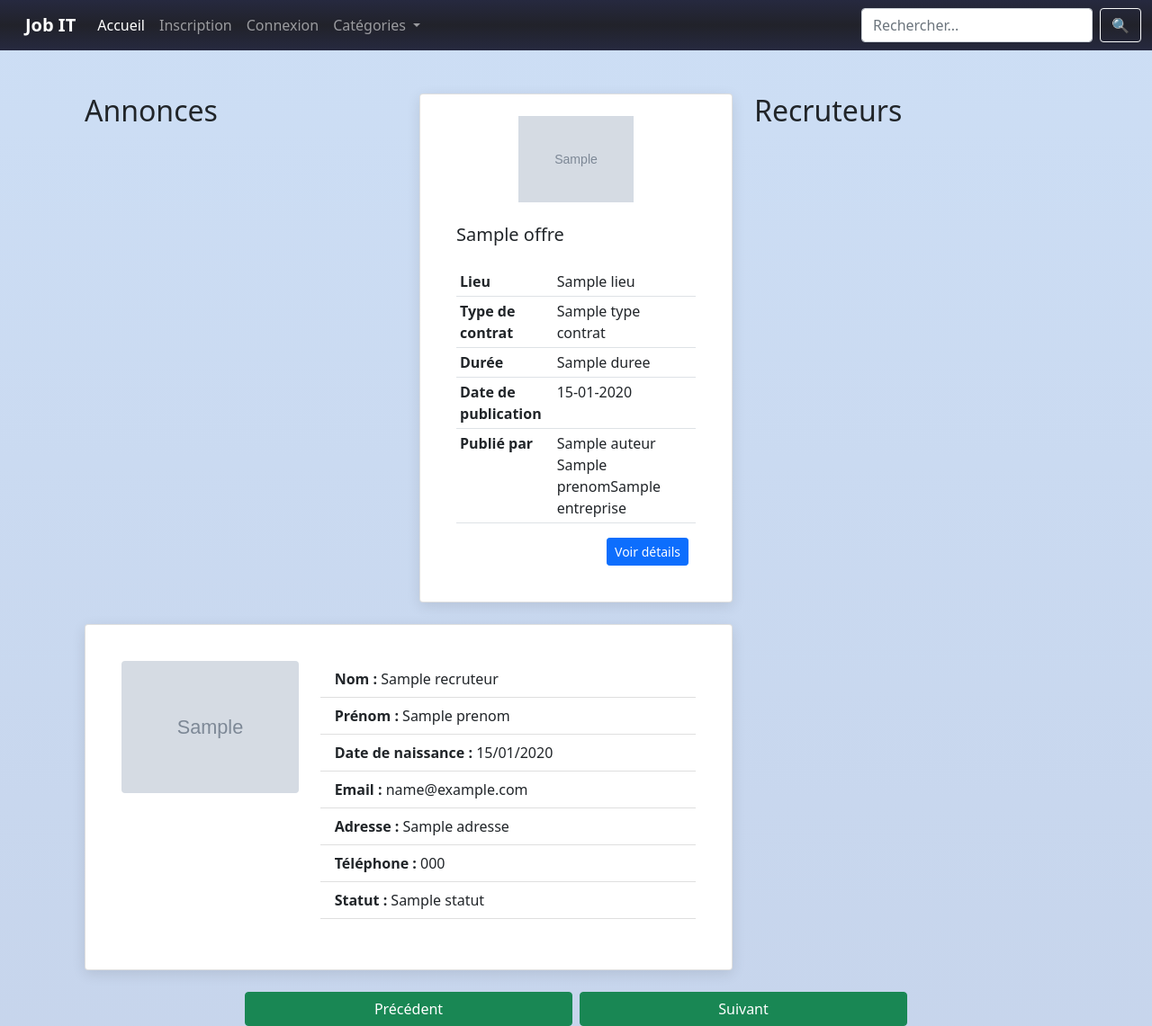
After one commit to BigBearGaz/JobIT, a Symfony app: template templates/offre/search.html.twig in a window 1280 px wide. The commit adds this page. Shown: the whole page at 90% size. Run offline with Twig, Linux system fonts and the light colour scheme; the template is opened without the code that fills it: most values are stand-ins (such as "Sample title", 1, 10 or a date in 2020); grey boxes marked "Sample" are stand-in pictures; style sheets or scripts are compiled from the project's sources; some libraries are stand-ins or nearby versions.

Commit message:
fin weekend

```diff
--- a/assets/duree.js
+++ b/assets/duree.js
@@ -3,6 +3,7 @@ console.log('duree.js');
 
 selecteur = document.querySelector('#offre_type_contrat');
 dureeField = document.querySelector('#offre_duree');
+dureeField.parentElement.style.display = 'none';
 
 selected = 1;
 
--- a/src/Repository/OffreRepository.php
+++ b/src/Repository/OffreRepository.php
@@ -21,15 +21,13 @@ class OffreRepository extends ServiceEntityRepository
         parent::__construct($registry, Offre::class);
     }
 
-    public function searchByTerm($term)
+    public function searchOffre($term)
     {
         return $this->createQueryBuilder('o')
             ->leftJoin('o.Auteur', 'u')
             ->where('o.titre LIKE :term')
             ->orWhere('o.description LIKE :term')
             ->orWhere('o.Lieu LIKE :term')
-            ->orWhere('u.nom LIKE :term')
-            ->orWhere('u.prenom LIKE :term')
             ->setParameter('term', '%' . $term . '%')
             ->getQuery()
             ->getResult();
--- a/templates/offre/_delete_form.html.twig
+++ b/templates/offre/_delete_form.html.twig
@@ -1,4 +1,4 @@
 <form method="post" action="{{ path('app_offre_delete', {'id': offre.id}) }}" onsubmit="return confirm('Are you sure you want to delete this item?');">
     <input type="hidden" name="_token" value="{{ csrf_token('delete' ~ offre.id) }}">
-    <button class="btn btn-danger">Delete</button>
+    <button class="btn btn-danger">Supprimer</button>
 </form>
--- /dev/null
+++ b/templates/offre/search.html.twig
@@ -0,0 +1,137 @@
+{% extends 'base.html.twig' %}
+
+{% block title %}Résultats de Recherche{% endblock %}
+
+{% block body %}
+<div class="container">
+
+
+    <div class="row row-cols-1 row-cols-md-2 row-cols-lg-3 g-4">
+        <h2>Annonces</h2>
+        {% for offre in offres %}
+            <div class="col">
+                <div class="card h-100">
+                    <div class="d-flex">
+                        <img src="{{ asset('uploads/' ~ offre.logo) }}" class="offer-image" alt="{{ offre.titre }}" onerror="this.onerror=null; this.src='https://img.logoipsum.com/321.svg';">
+                        {% include 'partials/etoileFavoris.html.twig' with { 'fromUrl': 'index' } %}
+                    </div>
+                    <div class="card-body d-flex flex-column">
+                        <h5 class="card-title mt-2">{{ offre.titre }}</h5>
+                        <table class="table table-sm mt-3">
+                            <tbody>
+                                <tr>
+                                    <th scope="row">Lieu</th>
+                                    <td>{{ offre.Lieu }}</td>
+                                </tr>
+                                <tr>
+                                    <th scope="row">Type de contrat</th>
+                                    <td>{{ offre.typeContrat.nom }}</td>
+                                </tr>
+                                {% if offre.typeContrat.nom != 'CDI' %}
+                                    <tr>
+                                        <th scope="row">Durée</th>
+                                        <td>{{ offre.duree }}</td>
+                                    </tr>
+                                {% endif %}
+                                <tr>
+                                    <th scope="row">Date de publication</th>
+                                    <td>{{ offre.datePublication ? offre.datePublication|date('d-m-Y') : 'N/A' }}</td>
+                                </tr>
+                                <tr>
+                                    <th scope="row">Publié par</th>
+                                    <td>{{ offre.auteur.nom }} {{ offre.auteur.prenom }}{{ offre.auteur.entreprise }}</td>
+                                </tr>
+                                {% if offre.datePublication != offre.dateModification %}
+                                    <tr>
+                                        <th scope="row">Date de modification</th>
+                                        <td>{{ offre.dateModification ? offre.dateModification|date('d-m-Y') : 'N/A' }}</td>
+                                    </tr>
+                                {% endif %}
+                            </tbody>
+                        </table>
+
+
+                        <div class="mt-auto d-flex flex-row-reverse gap-3">
+                            <a href="{{ path('app_offre_show', {'id': offre.id}) }}" class="btn btn-primary btn-sm me-2">Voir détails</a>
+                            {% if app.user %}
+                                {% if offre.auteur.id == app.user.id %}
+                                    <a href="{{ path('app_offre_edit', {'id': offre.id}) }}" class="btn btn-secondary btn-sm">Modifier</a>
+                                {% endif %}
+                            {% endif %}
+                        </div>
+                    </div>
+                </div>
+            </div>
+        {% else %}
+            <div class="col-12 fade-in">
+                <div class="alert alert-info" role="alert">
+                    Aucune offre trouvée.
+                </div>
+            </div>
+        {% endfor %}
+
+        <h2>Recruteurs</h2>
+        {% for recruteur in recruteurs %}
+            <div class="col-md-8">
+                <div class="card">
+                    <div class="card-body">
+                        <div class="row">
+                            <div class="col-md-4 mb-3">
+                                <img src="{{ asset('uploads/' ~ recruteur.photo) }}" class="offer-image img-fluid rounded" onerror="this.onerror=null; this.src='https://img.logoipsum.com/321.svg'" alt="Photo de {{ recruteur.entreprise }}">
+                            </div>
+                            <div class="col-md-8">
+                                <ul class="list-group list-group-flush">
+                                {% if recruteur.nom %}
+                                    <li class="list-group-item">
+                                        <strong>Nom :</strong> {{ recruteur.nom }}
+                                    </li>
+                                    <li class="list-group-item">
+                                        <strong>Prénom :</strong> {{ recruteur.prenom }}
+                                    </li>
+                                    <li class="list-group-item">
+                                        <strong>Date de naissance :</strong> {{ recruteur.dateNaissance|date('d/m/Y') }}
+                                    </li>
+                                {% else %}
+                                    <li class="list-group-item">
+                                        <strong>Entreprise :</strong> {{ recruteur.entreprise }}
+                                    </li>
+                                    <li class="list-group-item">
+                                        <strong>Site Web :</strong> {{ recruteur.url }}
+                                    </li>
+                                {% endif %}
+                                    <li class="list-group-item">
+                                        <strong>Email :</strong> {{ recruteur.email }}
+                                    </li>
+                                    <li class="list-group-item">
+                                        <strong>Adresse :</strong> {{ recruteur.adresse }}
+                                    </li>
+                                    <li class="list-group-item">
+                                        <strong>Téléphone :</strong> {{ recruteur.tel }}
+                                    </li>
+                                    <li class="list-group-item">
+                                        <strong>Statut :</strong> {{ recruteur.statut.nom }}
+                                    </li>
+                                    <li class="list-group-item row justify-content-end">
+                                        {# <a class="btn btn-primary"href="{{ path('app_users_offre', {'id': recruteur.id}) }}">Voir ses Offres</a> #}
+                                    </li>
+                                </ul>
+                            </div>
+                        </div>
+                    </div>
+                </div>
+            </div>
+        {% endfor %}
+    </div>
+
+    <div class="d-flex justify-content-center mt-4">
+        {% if previous >= 0 %}
+            <a href="{{ path('app_offre_index', { offset: previous }) }}" class="btn btn-success col-4 me-2">Précédent</a>
+        {% endif %}
+        {% if next < offres|length %}
+            <a href="{{ path('app_offre_index', { offset: next }) }}" class="btn btn-success col-4">Suivant</a>
+        {% endif %}
+    </div>
+
+</div>
+
+{% endblock %}
--- a/templates/user/index.html.twig
+++ b/templates/user/index.html.twig
@@ -13,7 +13,7 @@
                 <div class="card-body">
                     <div class="row">
                         <div class="col-md-4 mb-3">
-                    <img src="{{ asset('uploads/' ~ app.user.photo) }}" class="offer-image img-fluid rounded" onerror="this.onerror=null; this.src='https://img.logoipsum.com/321.svg'"                                alt="Photo de {{ app.user.prenom }} {{ app.user.nom }} {{ app.user.entreprise }}">
+                    <img src="{{ asset('uploads/' ~ app.user.photo) }}" class="offer-image img-fluid rounded" onerror="this.onerror=null; this.src='https://img.logoipsum.com/321.svg'" alt="Photo de {{ app.user.prenom }} {{ app.user.nom }} {{ app.user.entreprise }}">
                         </div>
                         <div class="col-md-8">
                             <ul class="list-group list-group-flush">
```
Also changed, not shown: src/Controller/OffreController.php (+18 -6 lines), src/Repository/UserRepository.php (+10 -0 lines), templates/offre/edit.html.twig (+9 -9 lines), templates/offre/new.html.twig (+15 -4 lines), templates/offre/offresByUser.html.twig (added, +83 -0 lines), templates/offre/show.html.twig (+12 -10 lines), public/uploads/star-67326d63abefc.png (added).
